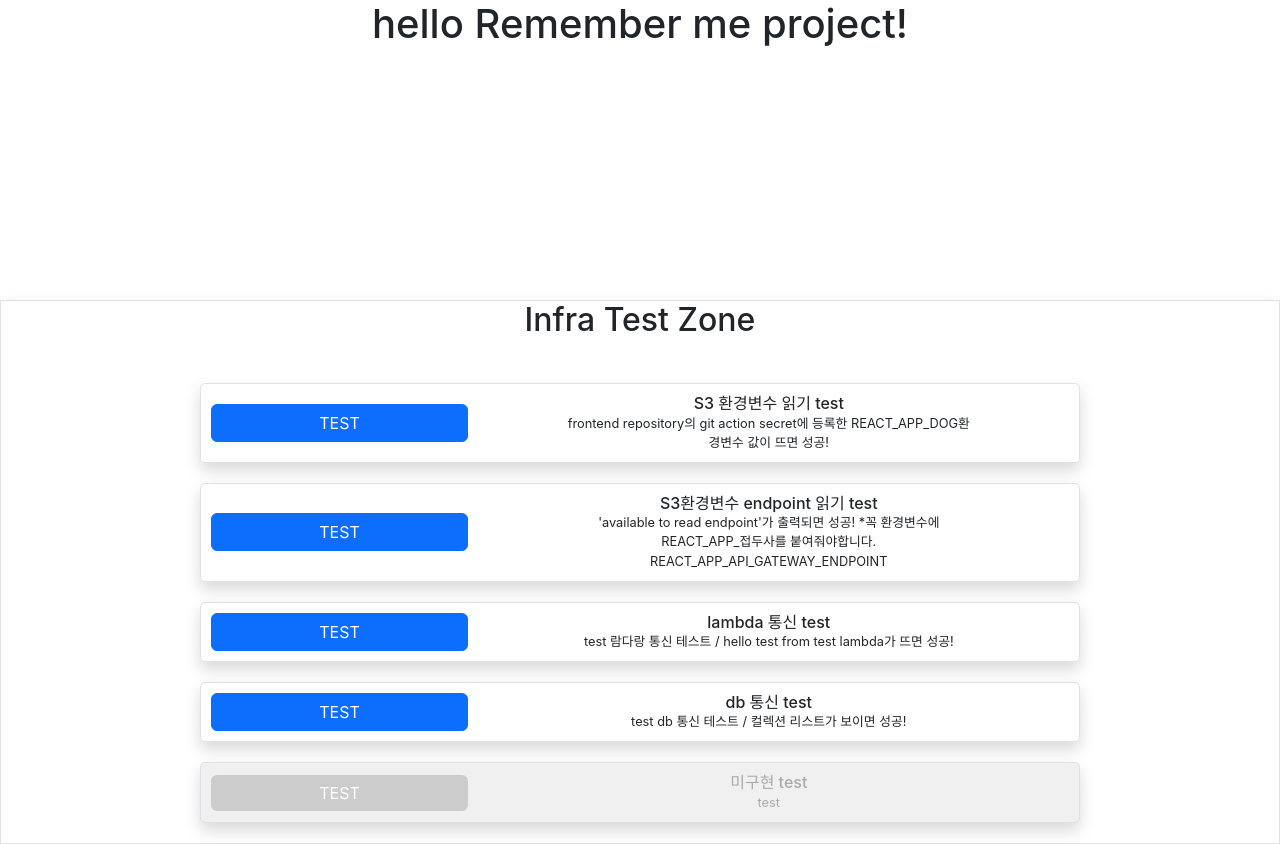
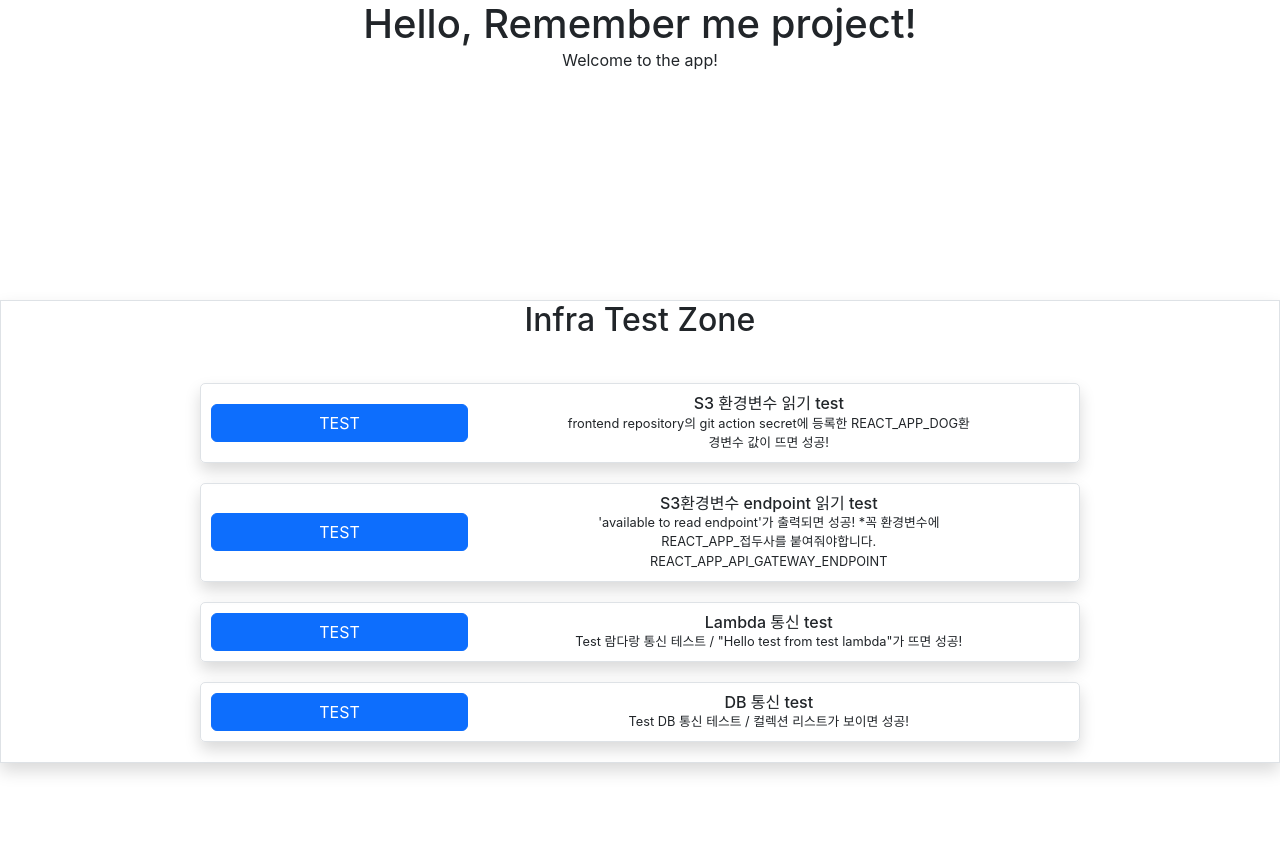
Before and after one commit to vocaAppServerless/frontend, a React (Create React App) app: page / in a window 1280 px wide. After the commit the page ends 800 px from the top, so only its background shows below. Built offline with nearby package versions, Linux system fonts and the light colour scheme; no server answers.

Commit message:
fix build error / useEffect

```diff
--- a/src/App.tsx
+++ b/src/App.tsx
@@ -3,7 +3,6 @@ import "./App.css";
 
 function App() {
   const [message, setMessage] = useState<string>("");
-
   const endpoint: string | undefined =
     process.env.REACT_APP_API_GATEWAY_ENDPOINT;
   const env: string | undefined = process.env.REACT_APP_ENV;
@@ -12,6 +11,7 @@ function App() {
     name: string;
     age: number;
   }
+
   let obj: Dog = {
     name: "muzzi",
     age: 3,
@@ -32,7 +32,7 @@ function App() {
       if (endpoint) {
         alert("available to read endpoint.");
       } else {
-        alert("api gateway endpoint environment variable is not set.");
+        alert("API Gateway endpoint environment variable is not set.");
       }
     },
     test_connect_to_lambda: () => {
@@ -67,20 +67,25 @@ function App() {
     },
   };
 
+  useEffect(() => {
+    // 예시로 메시지를 세팅하는 부분
+    setMessage("Welcome to the app!");
+  }, []);
+
   return (
     <div className="App">
       <div className="container_app">
-        <h1>hello Remember me project!</h1>
+        <h1>Hello, Remember me project!</h1>
         {message && <div>{message}</div>}
         <p>{env}</p>
       </div>
 
-      {/* ----  test zone  ---- */}
+      {/* ---- Test Zone ---- */}
       <div className="test_zone_container border shadow">
         <h2 className="text-center mb-4">Infra Test Zone</h2>
 
-        {/* Buttons */}
         <div className="test_zone_div">
+          {/* Test Button for REACT_APP_DOG */}
           <div className="row border shadow">
             <button
               className="test_btn btn btn-primary"
@@ -97,6 +102,7 @@ function App() {
             </div>
           </div>
 
+          {/* Test Button for API Gateway Endpoint */}
           <div className="row border shadow">
             <button
               className="test_btn btn btn-primary"
@@ -114,6 +120,7 @@ function App() {
             </div>
           </div>
 
+          {/* Test Button for Lambda Connection */}
           <div className="row border shadow">
             <button
               className="test_btn btn btn-primary"
@@ -122,14 +129,15 @@ function App() {
               TEST
             </button>
             <div className="test_description">
-              <h6 className="test_ds_title">lambda 통신 test</h6>
+              <h6 className="test_ds_title">Lambda 통신 test</h6>
               <p className="test_ds_detail">
-                test 람다랑 통신 테스트 / hello test from test lambda가 뜨면
+                Test 람다랑 통신 테스트 / "Hello test from test lambda"가 뜨면
                 성공!
               </p>
             </div>
           </div>
 
+          {/* Test Button for DB Connection */}
           <div className="row border shadow">
             <button
               className="test_btn btn btn-primary"
@@ -138,32 +146,12 @@ function App() {
               TEST
             </button>
             <div className="test_description">
-              <h6 className="test_ds_title">db 통신 test</h6>
+              <h6 className="test_ds_title">DB 통신 test</h6>
               <p className="test_ds_detail">
-                test db 통신 테스트 / 컬렉션 리스트가 보이면 성공!
+                Test DB 통신 테스트 / 컬렉션 리스트가 보이면 성공!
               </p>
             </div>
           </div>
-
-          <div className="row border shadow disabled">
-            <button
-              className="test_btn btn btn-primary disabled-btn"
-              onClick={test_funcs.test_connect_to_lambda}
-            >
-              TEST
-            </button>
-            <div className="test_description">
-              <h6 className="test_ds_title">미구현 test</h6>
-              <p className="test_ds_detail">test</p>
-            </div>
-          </div>
-          {/* <button className="btn btn-secondary">Secondary</button>
-          <button className="btn btn-success">Success</button>
-          <button className="btn btn-danger">Danger</button>
-          <button className="btn btn-warning">Warning</button>
-          <button className="btn btn-info">Info</button>
-          <button className="btn btn-light">Light</button>
-          <button className="btn btn-dark">Dark</button> */}
         </div>
       </div>
     </div>
```
